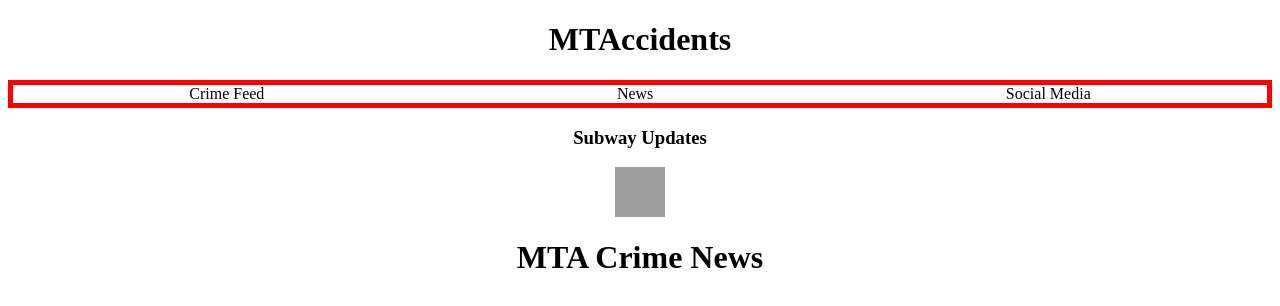
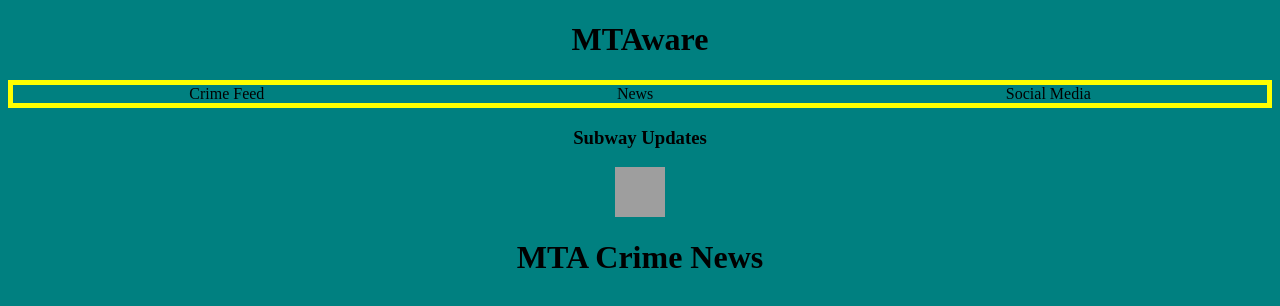
Before and after one commit to Aldoortiz128/SubwayApp, a plain HTML site: page index.html in a window 1280 px wide. Drawn offline with Linux system fonts and the light colour scheme; no server answers; grey boxes are pictures that could not be loaded.

Commit message:
color change

```diff
--- a/index.css
+++ b/index.css
@@ -1,6 +1,10 @@
+body {
+  background-color: teal
+}
+
 #nav-bar {
   display: flex;
-  border: 5px solid red;
+  border: 5px solid yellow;
   justify-content: space-around;
 }
 h1, h3 {
--- a/index.html
+++ b/index.html
@@ -9,7 +9,7 @@
     <script defer src="index.js"></script>
 </head>
 <body>
-    <h1>MTAccidents</h1>
+    <h1>MTAware</h1>
     <div id = "nav-bar">
         <div>Crime Feed</div>
         <div>News</div>
```
